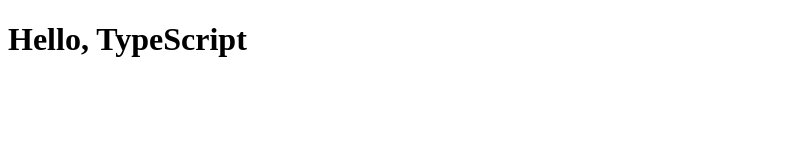
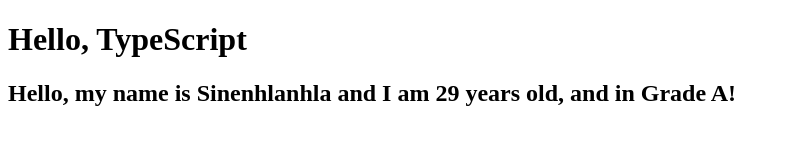
Before and after one commit to SineMag/TypeScript101-Vanilla-ts-Project, a website with bundled scripts: page index.html in a window 1280 px wide. Shown: the whole page, without its empty margins (0-789 px from the left). Built offline with nearby package versions, Linux system fonts and the light colour scheme.

```diff
--- a/index.html
+++ b/index.html
@@ -10,6 +10,8 @@
     <h1>Hello, TypeScript</h1>
     <h2 id="greeting"></h2>
 
-    <script src="dist/main.js"></script>
+    <!-- <h3>Hi</h3> -->
+    <script src="dist/student.js"></script>
+
 </body>
 </html>
--- a/src/student.ts
+++ b/src/student.ts
@@ -1,4 +1,6 @@
-let Grade:string ="A";
+//defining the type for 'Grade'
+
+type Grade = "A" | "B" | "C" | "D" | "F";
 
 //interface with properties of the student
 interface Student{
@@ -17,18 +19,21 @@
 
      //student two
      const studentTwo:Student = {
-      name: "Sinenhlanhla",
-      age: 29,
-      grade: "A"
+      name: "Joe",
+      age: 27,
+      grade: "B"
     };
 
 
     //the function that takes an argument and updates the HTML element
-    function displayStudentInfo(student) {
-      const greetingElement = document.getElementById("greeting")!;
-      greetingElement.textContent = `Hello, my name is ${student.name} ${student.age} and I am ${student.grade} years old.!`;
+    function displayStudentInfo(student: Student): void {
+      const greetingElement = document.getElementById("greeting");
+      if(greetingElement){
+      greetingElement.textContent = `Hello, my name is ${student.name} and I am ${student.age} years old, and in Grade ${student.grade}!`;
+    }
     }
 
 
     //calling the function
+
     displayStudentInfo(student);
```
Also changed, not shown: dist/student.js.
